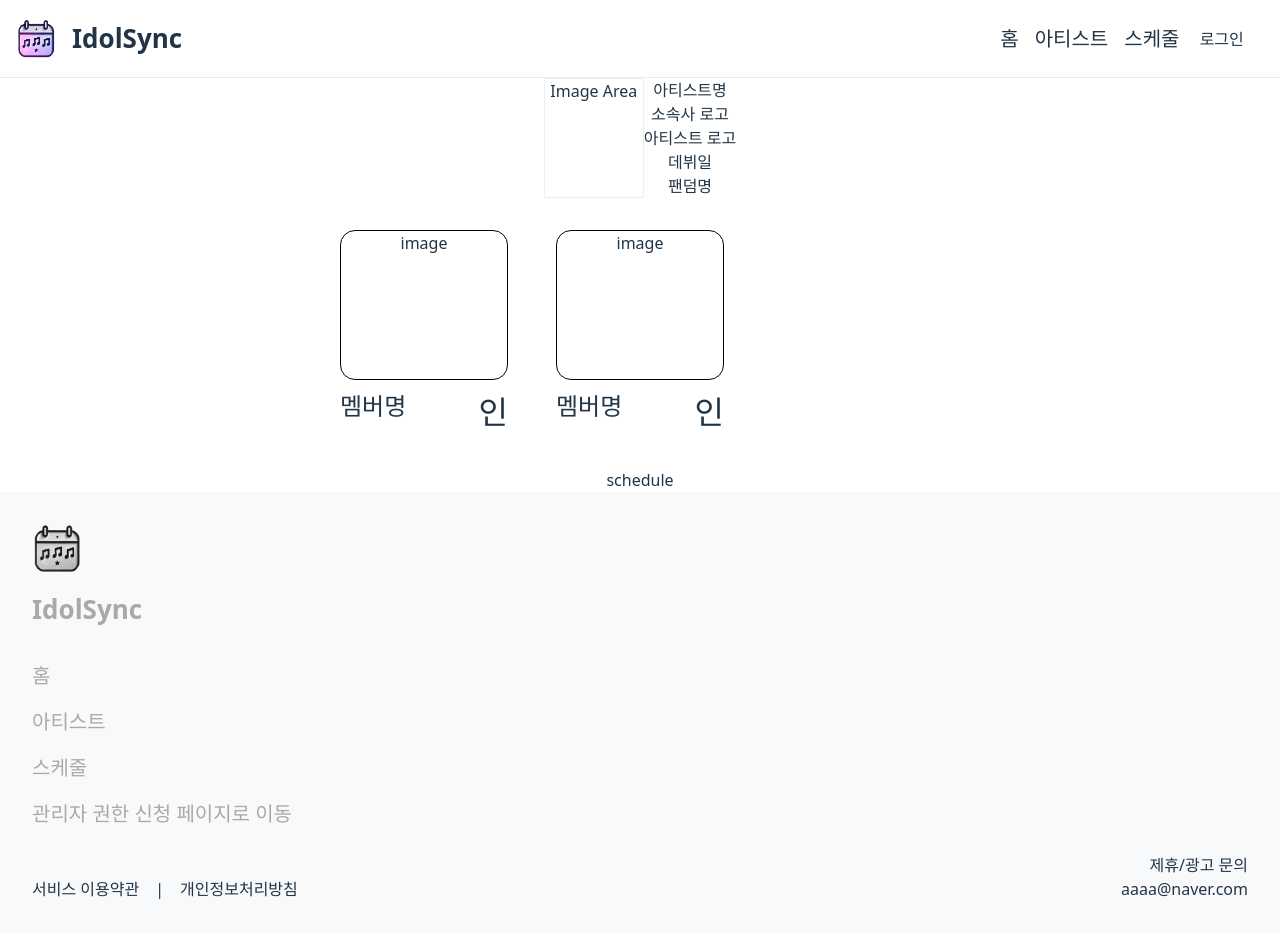
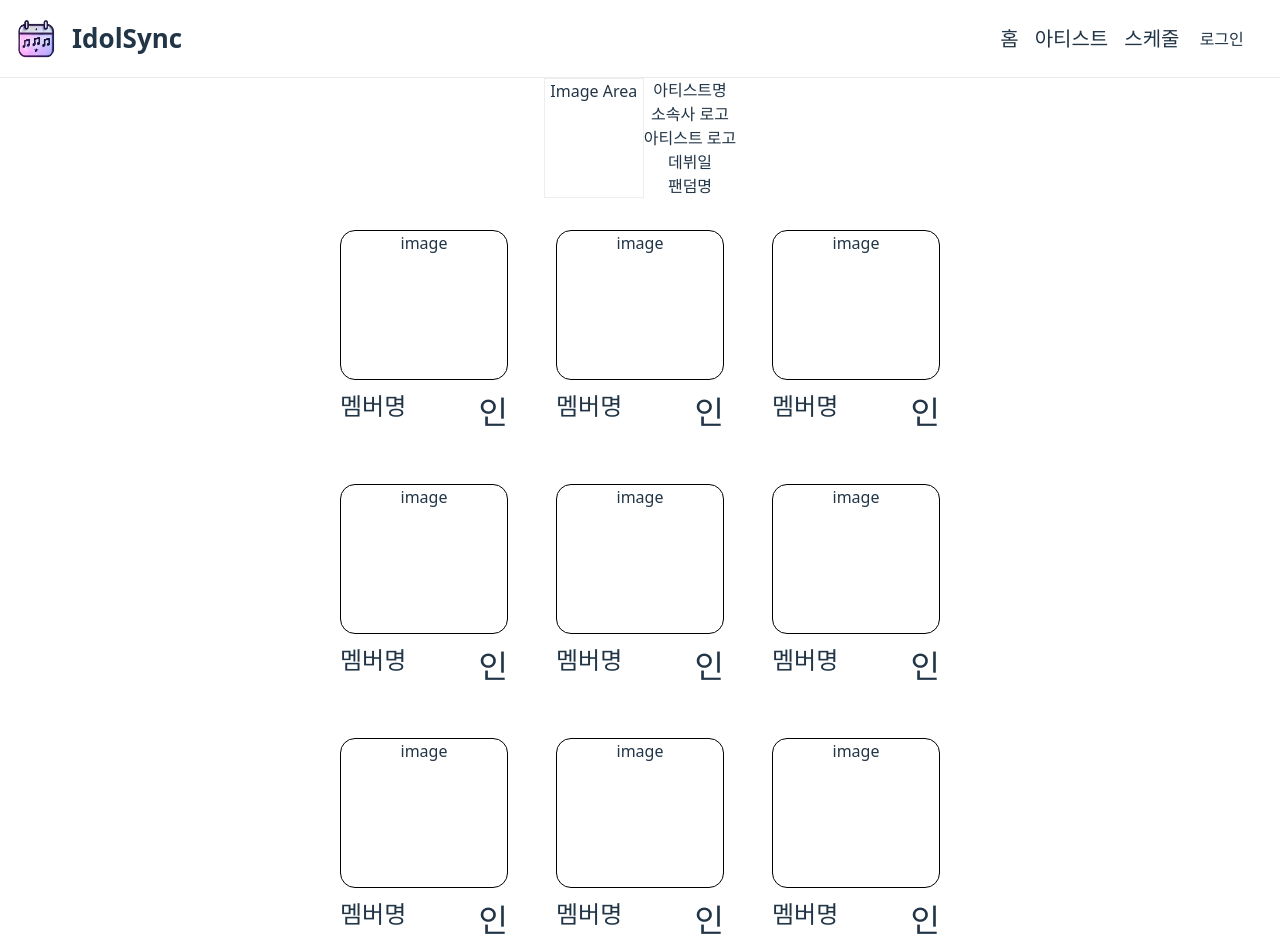
Before and after one commit to oz-4team/bbang-fe, a React (Vite) app: page /artist/details in a window 1280 px wide. Shown: the top 952 px of the page. Built offline with nearby package versions, Linux system fonts and the light colour scheme; no server answers.

Commit message:
✨ 중간저장

```diff
--- a/src/pages/ArtistDetailPage.jsx
+++ b/src/pages/ArtistDetailPage.jsx
@@ -36,6 +36,14 @@ const ArtistDetailPage = () => {
           <div>b</div> */}
           <MemberCard />
           <MemberCard />
+          <MemberCard />
+          <MemberCard />
+          <MemberCard />
+          <MemberCard />
+          <MemberCard />
+          <MemberCard />
+          <MemberCard />
+          <MemberCard />
         </div>
       </div>
       <ScheduleAreaInArtist />
```
